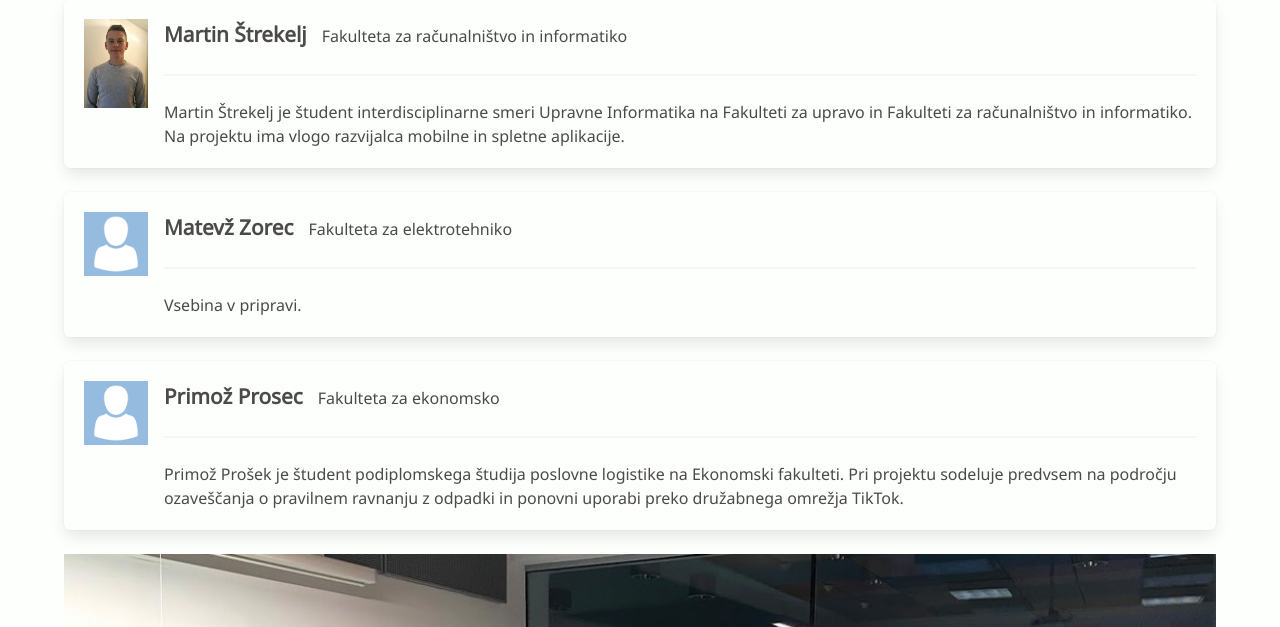
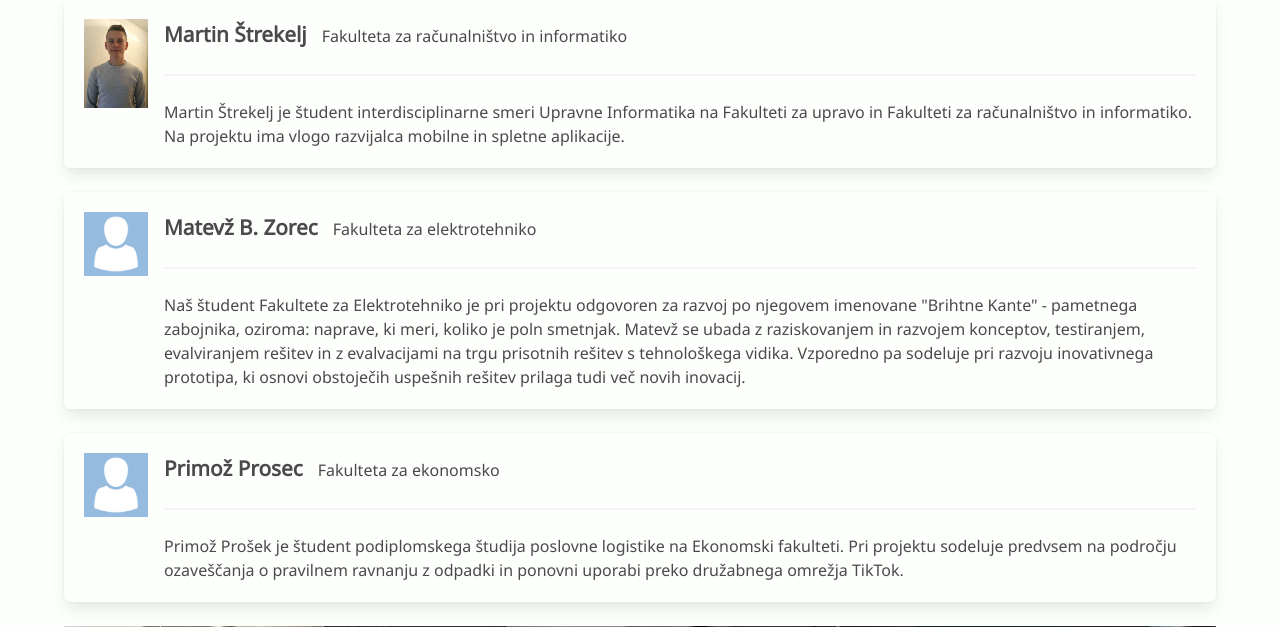
Before and after one commit to SWManagement/SWManagementWebsite, a PHP site: template view/team-info.php in a window 1280 px wide. Shown: the part 2331-2958 px from the top of the page. Run offline with PHP 8.4, Linux system fonts and the light colour scheme; the template is opened without the code that fills it, so the values that code supplies are empty; some libraries are stand-ins or nearby versions.

Commit message:
Dodan še en opis clana

```diff
--- a/view/project-info.php
+++ b/view/project-info.php
@@ -64,7 +64,7 @@
                 Aplikacija je torej lahko v pomoč vsem uporabnikom, ki bi radi ravnali okolju prijazno in odgovorno. Ponuja odgovore o tem, kam sodi kateri izmed odpadkov in omogoči, da uporabnik pridobi natančen in pravilen podatek o ločevanju
                 . Uporabnik aplikacije tako ne bo zapravljal časa pri iskanju odgovora na spetu, temveč bo podatek o pravilnem ločevanju s pomočjo aplikacije pridobil takoj.
                 <br>
-                Aplikacija <b>"Kam spada?"</b> bo na voljo na Google Play in Apple Store</p>
+                Aplikacija <b>"Kam spada?"</b> bo na voljo na Google Play in Apple Store.</p>
                 </article>
             </div>
             </div>
--- a/view/team-info.php
+++ b/view/team-info.php
@@ -193,8 +193,11 @@
                 </div>
                 <div class="media-content">
                     <div class="content">
-                        <p> <span style="font-size: 1.3em; font-weight: bolder;">Matevž Zorec</span><span style="padding-left: 15px;">Fakulteta za elektrotehniko</span> <hr>
-                        Vsebina v pripravi.
+                        <p> <span style="font-size: 1.3em; font-weight: bolder;">Matevž B. Zorec</span><span style="padding-left: 15px;">Fakulteta za elektrotehniko</span> <hr>
+                        Naš študent Fakultete za Elektrotehniko je pri projektu odgovoren za razvoj po njegovem imenovane "Brihtne Kante" - pametnega zabojnika,
+                        oziroma: naprave, ki meri, koliko je poln smetnjak.
+                        Matevž se ubada z raziskovanjem in razvojem konceptov, testiranjem, evalviranjem rešitev in z evalvacijami na trgu prisotnih rešitev s tehnološkega vidika.
+                        Vzporedno pa sodeluje pri razvoju inovativnega prototipa, ki osnovi obstoječih uspešnih rešitev prilaga tudi več novih inovacij.
                         </p>
                     </div>
                 </div>
```
